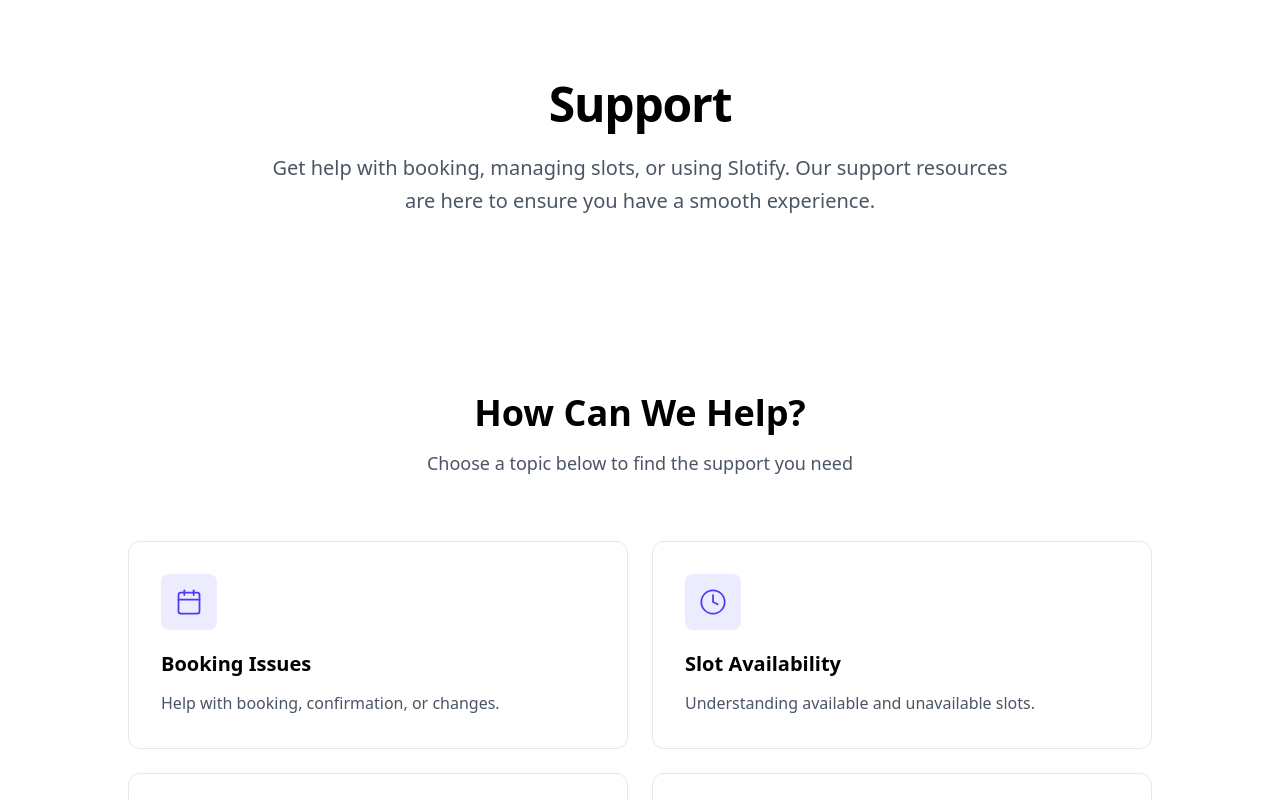
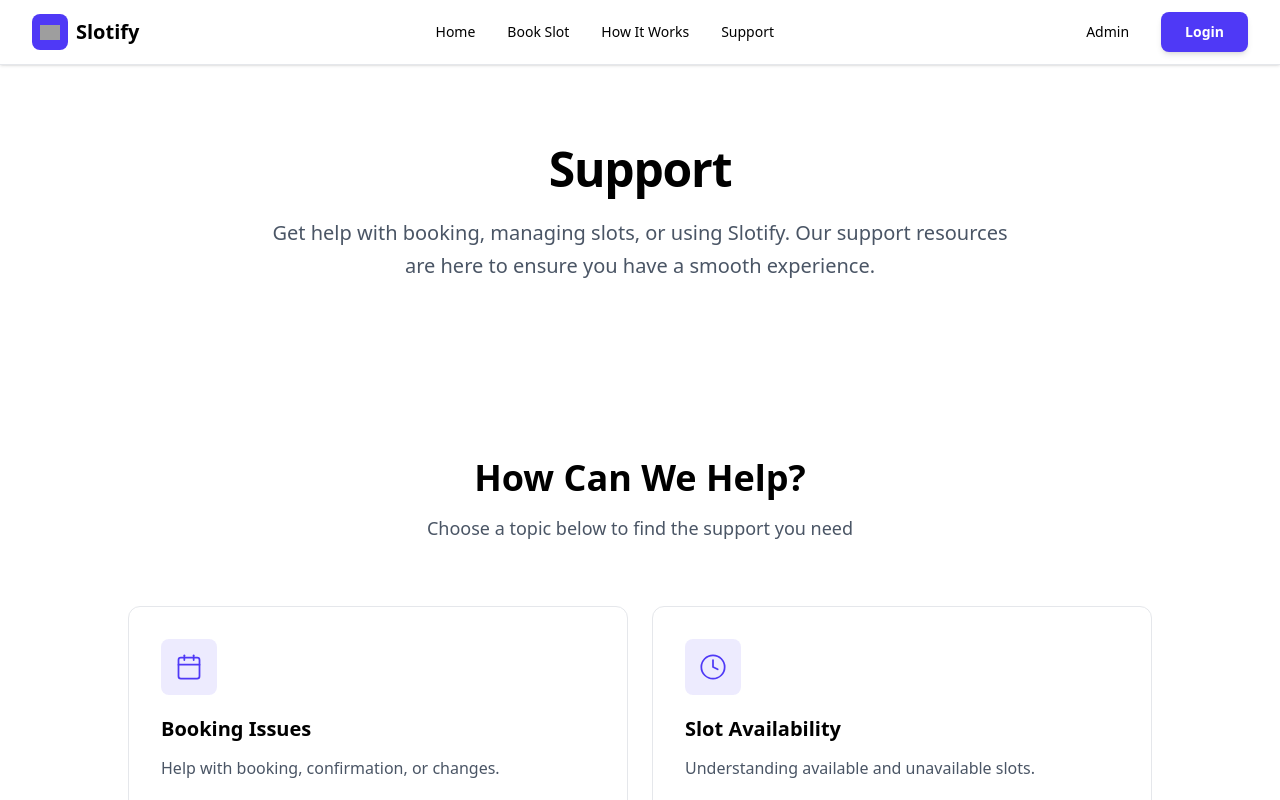
Before and after one commit to Sayam09das/Slotify, a React (Vite) app in the folder client/: page /support in a window 1280 px wide. Shown: the top 800 px of the page. Built offline with nearby package versions, Linux system fonts and the light colour scheme; grey boxes are pictures that could not be loaded.

Commit message:
`Refactor routes and layouts in App.jsx and related pages`

```diff
--- a/client/src/App.jsx
+++ b/client/src/App.jsx
@@ -1,10 +1,15 @@
 import React from "react";
 import { Routes, Route } from "react-router-dom";
 import "./App.css";
+
+import MainLayout from "./layouts/MainLayout";
+import AuthLayout from "./layouts/AuthLayout";
+
 import HomeRoutes from "./pages/HomeRoutes";
 import BookRoutes from "./pages/BookRoutes";
 import SupportRoutes from "./pages/SupportRoutes";
 import HowItsWorksRoutes from "./pages/HowItsWorksRoutes";
+
 import AdminLogin from "./Auth/AdminLogin";
 import UserLogin from "./Auth/UserLogin";
 import UserRegister from "./Auth/UserRegister";
@@ -14,20 +19,25 @@ import ConfirmPAssword from "./Auth/ConfirmPAssword";
 
 const App = () => {
   return (
-    <div>
-      <Routes>
+    <Routes>
+      {/* 🌍 Main site layout */}
+      <Route element={<MainLayout />}>
         <Route path="/" element={<HomeRoutes />} />
         <Route path="/book" element={<BookRoutes />} />
         <Route path="/how-it-works" element={<HowItsWorksRoutes />} />
         <Route path="/support" element={<SupportRoutes />} />
+      </Route>
+
+      {/* 🔐 Auth layout (NO Navbar/Footer) */}
+      <Route element={<AuthLayout />}>
         <Route path="/admin" element={<AdminLogin />} />
         <Route path="/login" element={<UserLogin />} />
         <Route path="/register" element={<UserRegister />} />
         <Route path="/forgetpassword" element={<Forgetpassword />} />
         <Route path="/otp-verification" element={<OTP />} />
         <Route path="/confrim-password" element={<ConfirmPAssword />} />
-      </Routes>
-    </div>
+      </Route>
+    </Routes>
   );
 };
 
--- /dev/null
+++ b/client/src/layouts/AuthLayout.jsx
@@ -0,0 +1,12 @@
+import React from "react";
+import { Outlet } from "react-router-dom";
+
+const AuthLayout = () => {
+    return (
+        <>
+            <Outlet />
+        </>
+    );
+};
+
+export default AuthLayout;
--- /dev/null
+++ b/client/src/layouts/MainLayout.jsx
@@ -0,0 +1,16 @@
+import React from "react";
+import { Outlet } from "react-router-dom";
+import Navbar from "../pages/Navbar";
+import Footer from "../pages/Footer";
+
+const MainLayout = () => {
+    return (
+        <>
+            <Navbar />
+            <Outlet />
+            <Footer />
+        </>
+    );
+};
+
+export default MainLayout;
--- a/client/src/pages/BookRoutes.jsx
+++ b/client/src/pages/BookRoutes.jsx
@@ -1,7 +1,5 @@
 import React from 'react'
-import Navbar from './Navbar'
 import MainHeader from '../components/GetStarted/BookSlot/MainHeader'
-import Footer from './Footer'
 import SlotSelection from '../components/GetStarted/BookSlot/SlotSelection'
 import BookingConfirmation from '../components/GetStarted/BookSlot/BookingConfirmation'
 import Success from '../components/GetStarted/BookSlot/Success'
@@ -9,13 +7,11 @@ import SlotUnavailable from '../components/GetStarted/BookSlot/SlotUnavailable'
 const BookRoutes = () => {
     return (
         <div>
-            <Navbar />
             <MainHeader />
             <SlotSelection />
             <BookingConfirmation />
             <Success />
             <SlotUnavailable />
-            <Footer />
         </div>
     )
 }
--- a/client/src/pages/HomeRoutes.jsx
+++ b/client/src/pages/HomeRoutes.jsx
@@ -1,24 +1,21 @@
 import React from 'react'
 
-import Navbar from './Navbar'
 import HeaderSection from '../components/GetStarted/Home/HeaderSection'
 import Works from '../components/GetStarted/Home/Works'
 import Features from '../components/GetStarted/Home/Features'
 import Management from '../components/GetStarted/Home/Management'
 import WhySlotify from '../components/GetStarted/Home/WhySlotify'
 import CTA from '../components/GetStarted/Home/CTA'
-import Footer from './Footer'
+
 const HomeRoutes = () => {
   return (
     <div>
-      <Navbar />
       <HeaderSection />
       <Works />
       <Features />
       <Management />
       <WhySlotify />
       <CTA />
-      <Footer />
     </div>
   )
 }
```
